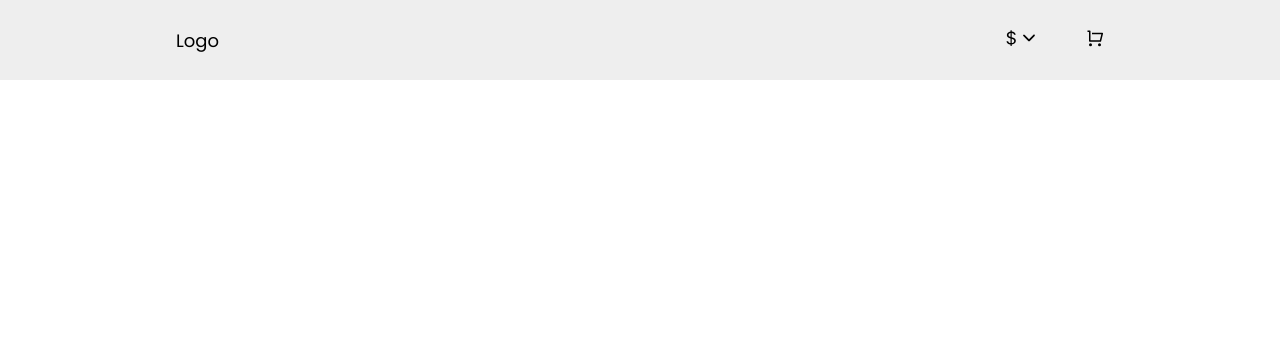
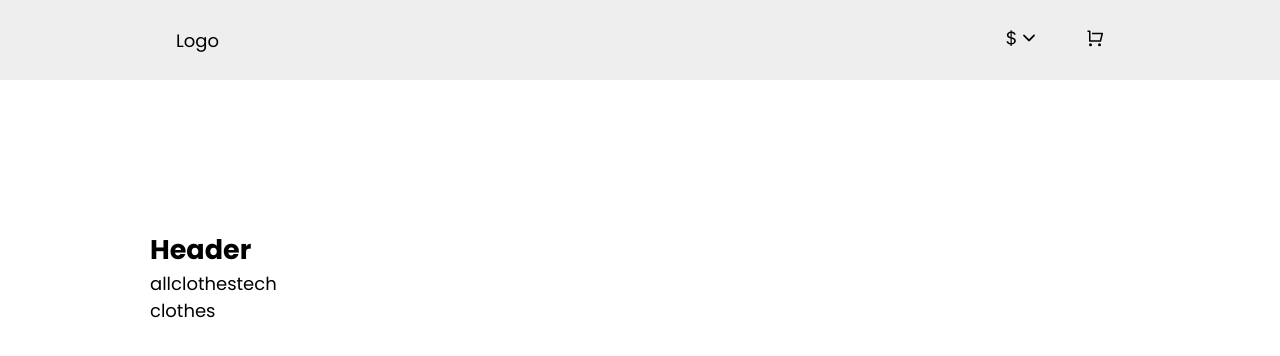
Before and after one commit to VHGC1/react-developer-test, a React (Create React App) app: page /clothes in a window 1280 px wide. Before the commit this address had no page. Shown: the top 356 px of the page. Built offline with nearby package versions, Linux system fonts and the light colour scheme.

Commit message:
nested routes

```diff
--- a/src/App.js
+++ b/src/App.js
@@ -10,7 +10,7 @@ export default class App extends Component {
       <BrowserRouter>
         <NavBar />
         <Routes>
-          <Route path="/" element={<Products />} />
+          <Route path="/*" element={<Products />} />
         </Routes>
       </BrowserRouter>
     );
--- /dev/null
+++ b/src/Components/Categories/Clothes.js
@@ -0,0 +1,7 @@
+import React, { Component } from 'react';
+
+export default class Clothes extends Component {
+  render() {
+    return <div>clothes</div>;
+  }
+}
--- /dev/null
+++ b/src/Components/Categories/Tech.js
@@ -0,0 +1,103 @@
+import React, { Component } from "react";
+
+const PRODUCT_QUERY = `
+{
+  category {
+    name
+    products {
+      id
+    	name
+    	inStock
+    	description
+    	category
+    	brand
+    	gallery
+			attributes {
+      	id
+      	name
+      	type
+      	items {
+        	displayValue
+        	value
+        	id
+     	 }
+    	}
+    	prices {
+        amount
+      	currency {
+          label
+          symbol
+        }
+    	}
+  	}
+  }
+}
+`;
+
+export default class Tech extends Component {
+  state = {
+    products: [],
+  };
+
+  componentDidMount() {
+    fetch("http://localhost:4000/", {
+      method: "POST",
+      headers: { "Content-Type": "application/json" },
+      body: JSON.stringify({ query: PRODUCT_QUERY }),
+    })
+      .then((response) => response.json())
+      .then(({ data }) => this.setState({ products: data.category }));
+  }
+
+  render() {
+    return (
+      <div
+        style={{
+          display: "grid",
+          gridTemplateColumns: "1fr 1fr 1fr 1fr",
+          gap: "1rem",
+        }}
+      >
+        {this.state.products.products?.map(
+          ({
+            id,
+            name,
+            brand,
+            category,
+            description,
+            attributes,
+            gallery,
+            inStock,
+            prices,
+          }) => {
+            return (
+              <div
+                key={id}
+                style={{
+                  display: "flex",
+                  flexDirection: "column",
+                }}
+              >
+                <img src={gallery[0]} alt="" />
+                {name}
+
+                <button
+                  style={{
+                    background: !inStock ? "black" : "red",
+                    color: "white",
+                    border: "none",
+                    padding: "5px 10px",
+                    borderRadius: "4px",
+                    cursor: "pointer",
+                  }}
+                >
+                  {inStock ? "out of stock" : "add to cart"}
+                </button>
+              </div>
+            );
+          }
+        )}
+      </div>
+    );
+  }
+}
--- /dev/null
+++ b/src/Components/CategoriesNav/CategoriesNav.js
@@ -0,0 +1,21 @@
+import React, { Component } from "react";
+import { NavLink } from "react-router-dom";
+
+export default class CategoriesNav extends Component {
+  render() {
+    return (
+      <header>
+        <NavLink to="/" end>
+          all
+        </NavLink>
+        <NavLink to="/clothes">
+          clothes
+        </NavLink>
+        <NavLink to="/tech">
+          tech
+        </NavLink>
+
+      </header>
+    );
+  }
+}
--- a/src/Components/NavBar/NavBar.js
+++ b/src/Components/NavBar/NavBar.js
@@ -18,7 +18,7 @@ export default class NavBar extends Component {
   }
 
   handler(event) {
-    if (event.target === event.currentTarget){
+    if (event.target === event.currentTarget) {
       this.setState({
         cart: false,
       });
--- a/src/Components/Products/Products.js
+++ b/src/Components/Products/Products.js
@@ -1,109 +1,27 @@
 import React, { Component } from "react";
+import { Route, Routes } from "react-router-dom";
+import Clothes from "../Categories/Clothes";
+import Tech from "../Categories/Tech"
+import CategoriesNav from "../CategoriesNav/CategoriesNav";
 
-const PRODUCT_QUERY = `
-{
-  category {
-    name
-    products {
-      id
-    	name
-    	inStock
-    	description
-    	category
-    	brand
-    	gallery
-			attributes {
-      	id
-      	name
-      	type
-      	items {
-        	displayValue
-        	value
-        	id
-     	 }
-    	}
-    	prices {
-        amount
-      	currency {
-          label
-          symbol
-        }
-    	}
-  	}
-  }
-}
-`;
+
 
 export default class Products extends Component {
-  state = {
-    products: [],
-  };
 
-  componentDidMount() {
-    fetch("http://localhost:4000/", {
-      method: "POST",
-      headers: { "Content-Type": "application/json" },
-      body: JSON.stringify({ query: PRODUCT_QUERY }),
-    })
-      .then((response) => response.json())
-      .then(({ data }) => this.setState({ products: data.category }));
-  }
 
   render() {
     return (
-      <div
-        style={{
-          margin: "5rem auto",
-          display: "grid",
-          gridTemplateColumns: "1fr 1fr 1fr",
-          gap: "1rem",
-          padding: "150px 150px 0",
-        }}
-      >
-        {/* {console.log(this.state.products.products)} */}
-        {this.state.products.products?.map(
-          ({
-            id,
-            name,
-            brand,
-            category,
-            description,
-            attributes,
-            gallery,
-            inStock,
-            prices,
-          }) => {
-            return (
-              <div
-                key={id}
-                style={{
-                  display: "flex",
-                  flexDirection: "column",
-                }}
-              >
-                <img
-                  src={gallery[0]}
-                  alt=""
-                  style={{ objectFit: "cover", width: "100%", height: "320px" }}
-                />
-                {name}
-                <button
-                  style={{
-                    background: inStock ? "black" : "red",
-                    color: "white",
-                    border: "none",
-                    padding: "5px 10px",
-                    borderRadius: "4px",
-                    cursor: "pointer",
-                  }}
-                >
-                  {inStock ? "out of stock" : "add to cart"}
-                </button>
-              </div>
-            );
-          }
-        )}
-      </div>
+      <section style={{
+        margin: "5rem auto",
+        padding: "150px 150px 0",
+      }}>
+        <h1>Header</h1>
+        <CategoriesNav />
+        <Routes>
+          <Route path="/clothes" element={<Clothes />} />
+          <Route path="/tech" element={<Tech />} />
+        </Routes>
+      </section>
     );
   }
 }
```
